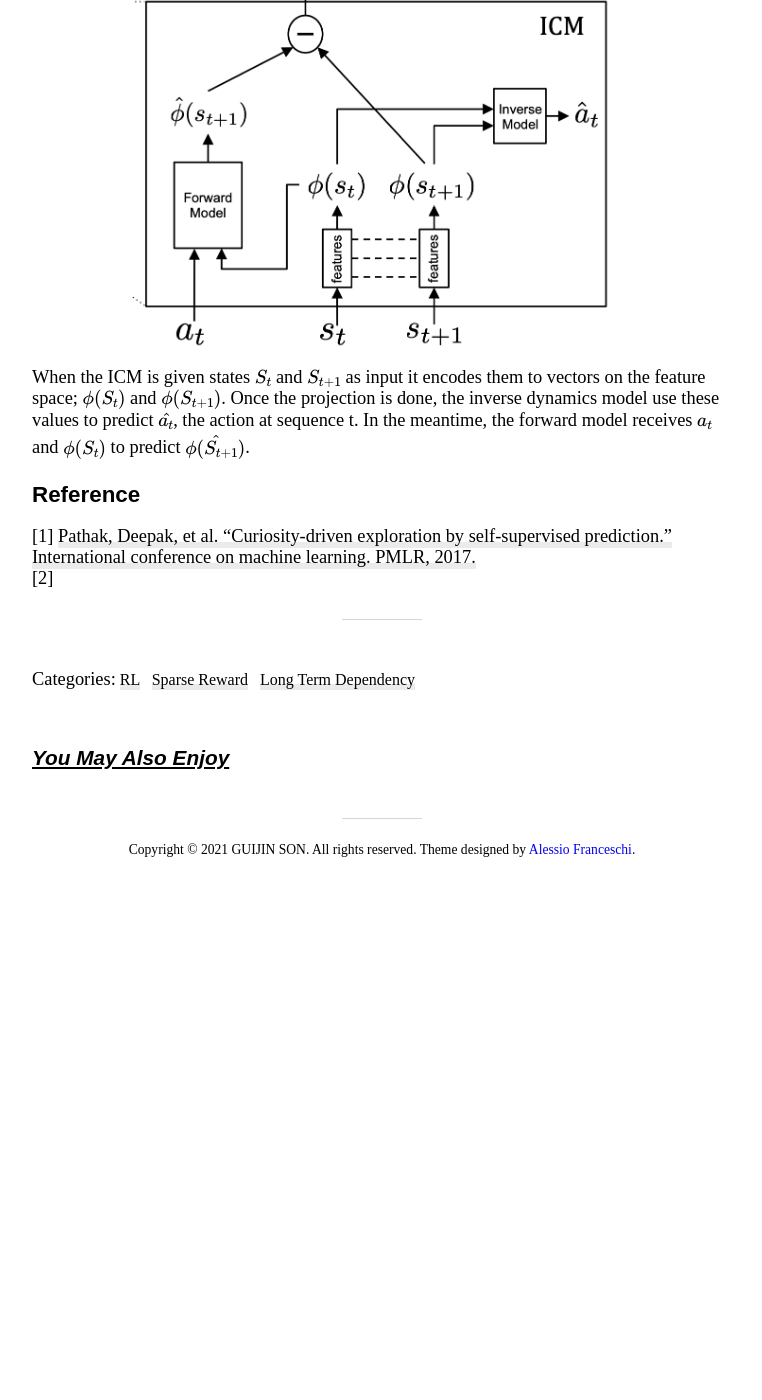
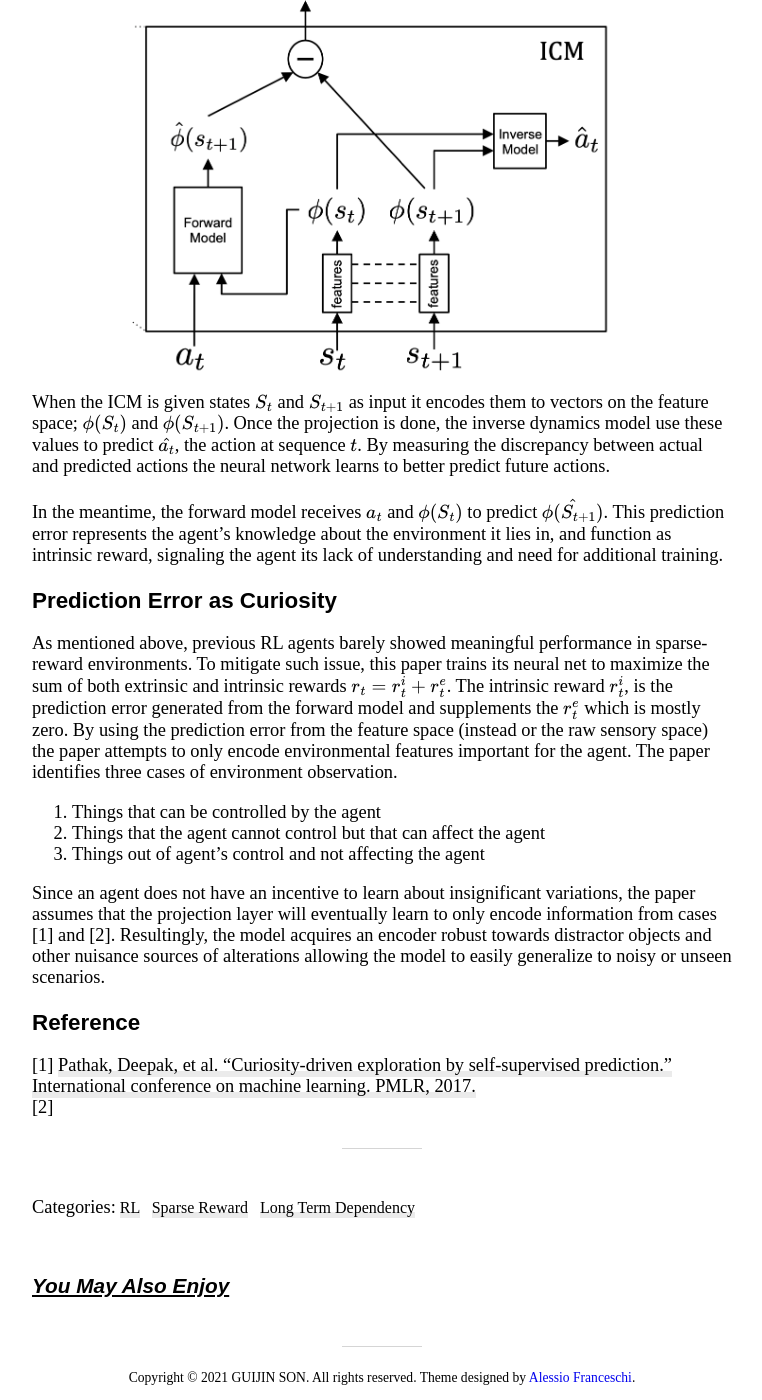
Before and after one commit to guijinSON/guijinSON.github.io, a Jekyll site: the page built from _posts/2021-08-21- An Intrinsic Motivation for Reinforcement Learning.md, in a window 1280 px wide and 1400 px high, scrolled down 1056 px. Shown: the whole window, without its empty margins (258-1020 px from the left). Built offline with Jekyll 4.4.1, drawn with Linux system fonts in a browser that asks for light colours; nearby versions of some CDN libraries; comment, search, counter and statistics services are not loaded; before the commit the page ends 1927 px from its top, so only the background shows below that; some of the changed text lies outside the part shown.

Commit message:
Update 2021-08-21- An Intrinsic Motivation for Reinforcement Learning.md

```diff
--- a/_posts/2021-08-21- An Intrinsic Motivation for Reinforcement Learning.md
+++ b/_posts/2021-08-21- An Intrinsic Motivation for Reinforcement Learning.md
@@ -21,7 +21,19 @@ Unlike most Online-RL, this paper adopts an additional structure named **_Intrin
 
 <image src="https://raw.githubusercontent.com/guijinSON/guijinSON.github.io/master/assets/img/An%20Intrinsic%20Motivation%20for%20Reinforcement%20Learning/icm.png" width=500px />
 
-When the ICM is given states \\(S_t \\) and \\(S_{t+1} \\) as input it encodes them to vectors on the feature space; \\(\phi({S_t}) \\) and \\(\phi({S_{t+1}}) \\). Once the projection is done, the inverse dynamics model use these values to predict \\(\hat{a_t} \\), the action at sequence t. In the meantime, the forward model receives \\(a_t \\) and \\(\phi({S_t}) \\) to predict \\(\hat{\phi(S_{t+1})} \\).
+When the ICM is given states \\(S_t \\) and \\(S_{t+1} \\) as input it encodes them to vectors on the feature space; \\(\phi({S_t}) \\) and \\(\phi({S_{t+1}}) \\). Once the projection is done, the inverse dynamics model use these values to predict \\(\hat{a_t} \\), the action at sequence \\(t \\). By measuring the discrepancy between actual and predicted actions the neural network learns to better predict future actions.
+
+In the meantime, the forward model receives \\(a_t \\) and \\(\phi({S_t}) \\) to predict \\(\hat{\phi(S_{t+1})} \\). This prediction error represents the agent's knowledge about the environment it lies in, and function as intrinsic reward, signaling the agent its lack of understanding and need for additional training.
+
+### Prediction Error as Curiosity
+
+As mentioned above, previous RL agents barely showed meaningful performance in sparse-reward environments. To mitigate such issue, this paper trains its neural net to maximize the sum of both extrinsic and intrinsic rewards \\(r_t = r^i_t + r^e_t\\). The intrinsic reward  \\(r^i_t \\), is the prediction error generated from the forward model and supplements the \\(r^e_t \\) which is mostly zero. By using the prediction error from the feature space (instead or the raw sensory space) the paper attempts to only encode environmental features important for the agent. The paper identifies three cases of environment observation.
+
+1. Things that can be controlled by the agent
+2. Things that the agent cannot control but that can affect the agent
+3. Things out of agent's control and not affecting the agent
+
+Since an agent does not have an incentive to learn about insignificant variations, the paper assumes that the projection layer will eventually learn to only encode information from cases \[1] and \[2]. Resultingly, the model acquires an encoder robust towards distractor objects and other nuisance sources of alterations allowing the model to easily generalize to noisy or unseen scenarios.
 
 ### Reference
 
```
